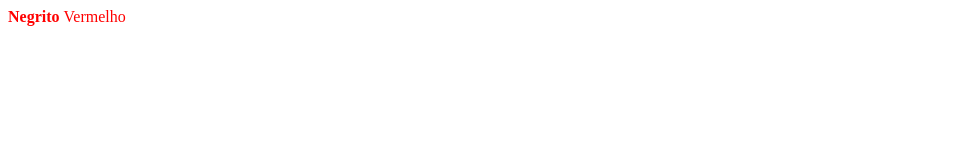
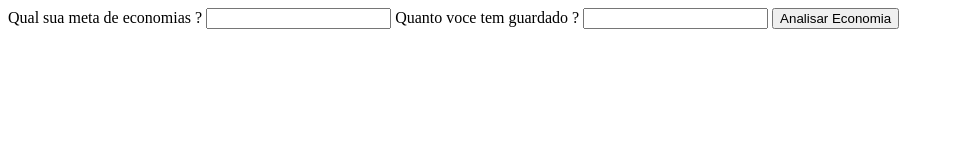
Before and after one commit to maarcos-floriano/SPTECH, a plain HTML site: page Algoritmos/Lista 05 - Estrtura de decisao (IF-ELSE)/ex009.html in a window 1280 px wide. Shown: the whole page, without its empty margins (0-954 px from the left). Drawn offline with Linux system fonts and the light colour scheme.

Commit message:
criei um arquivo

```diff
--- a/Algoritmos/Lista 05 - Estrtura de decisao (IF-ELSE)/ex009.html
+++ b/Algoritmos/Lista 05 - Estrtura de decisao (IF-ELSE)/ex009.html
@@ -6,13 +6,17 @@
     <title>Economias</title>
 </head>
 <body>
-    <div id="msg_padrao"></div>
-    <div id="msg_extra" style="color: red;"></div>
+    Qual sua meta de economias ?
+    <input id="meta_economias">
+    Quanto voce tem guardado ?
+    <input id="money_guardado">
+
+    <button onclick="cofre()">Analisar Economia</button>
 </body>
 </html>
 <script>
-    msg_extra.innerHTML = `
-    <b> Negrito </b>
-    <span style="color: red;"> Vermelho </span>
-    `
+    function cofre(){
+        var meta = Number(meta_economias.value)
+        var guardado = Number(money_guardado)
+    }
 </script>
```
Also changed, not shown: Algoritmos/texto.txt (added).
